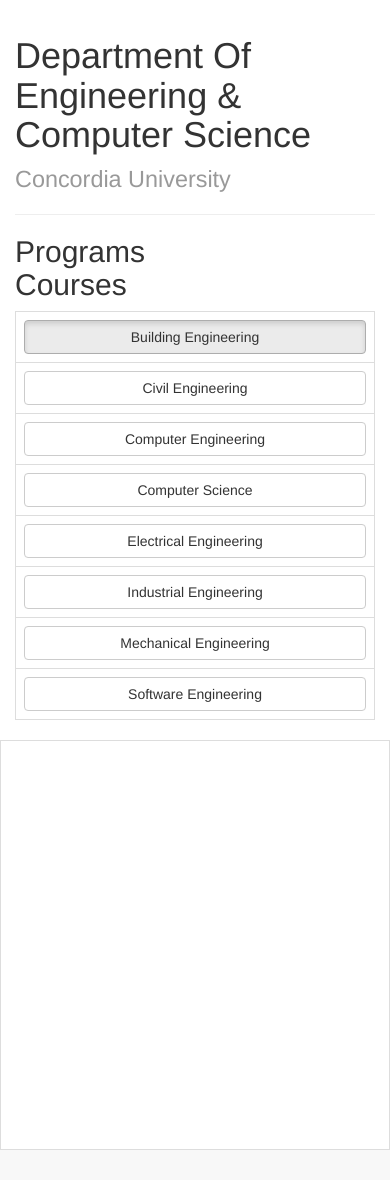
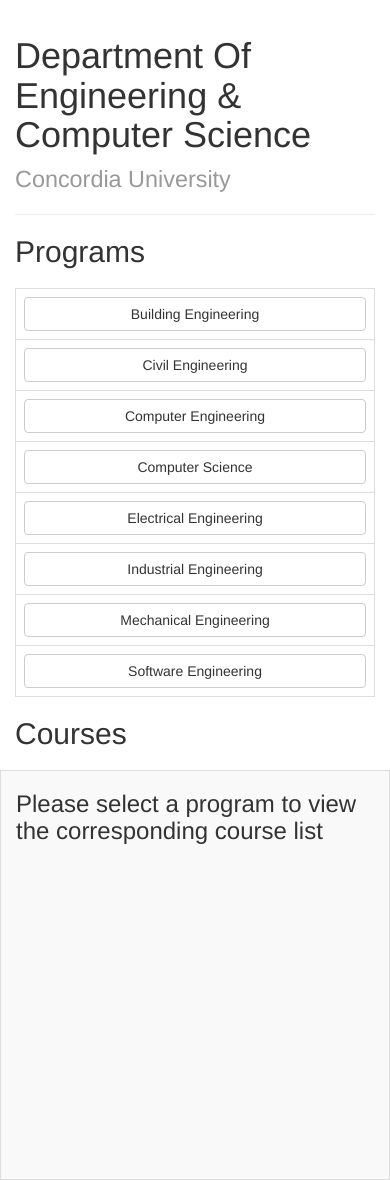
Before and after one commit to grodtron/SOEN341, a Django app: page /course-selection in a window 390 px wide. Shown: the part 54-1234 px from the top of the page. Before the commit the page ends 1204 px from the top, so only its background shows below. Run offline with Django 3.2, Linux system fonts and the light colour scheme; the visitor is signed in with stand-in values (Sample User, id 1); data that the repository does not hold is empty; some libraries are stand-ins or nearby versions.

Commit message:
Update to make the page display properly on mobile, tablets...

```diff
--- a/home/templates/home/course-selection.html
+++ b/home/templates/home/course-selection.html
@@ -14,12 +14,12 @@
 
 	function displayList(param){
 		changeClass(param);
-		var elems = document.getElementsByClassName('col-md-9 table-bordered');
+		var elems = document.getElementsByClassName('col-md-12 table-bordered');
 		for(var i = 0; i < elems.length; i++) {
-			elems[i].className = 'col-md-9 table-bordered hide';
+			elems[i].className = 'col-md-12 table-bordered hidden';
 		}
 		var element = "program"+param.id;
-		document.getElementById(element).className = 'col-md-9 table-bordered';
+		document.getElementById(element).className = 'col-md-12 table-bordered';
 	}
 </script>
 
@@ -27,15 +27,13 @@
 	<h1>Department Of Engineering & Computer Science <small>Concordia University</small></h1>
 	<hr>
 	<div class="row">
-	<div class="col-md-3"><h2 class="inline">Programs</h2></div>
-	<div class="col-md-9"><h2 class="inline">Courses</h2></div>
-	</div>
+		<div class="col-md-3"><h2 class="inline">Programs</h2>
 			<div class="row">
-	<p></p>
-		<div class="col-md-3">
+			</br>
+				<div class="col-md-12">
 					<table class="table table-bordered">
 						<tr>
-					<th><button type="button" id="0" class="btn btn-default btn-block active" onclick="displayList(this)">Building Engineering</button></th>
+							<th><button type="button" id="0" class="btn btn-default btn-block" onclick="displayList(this)">Building Engineering</button></th>
 						</tr>
 						<tr>
 							<th><button type="button" id="1" class="btn btn-default btn-block" onclick="displayList(this)">Civil Engineering</button></th>
@@ -60,7 +58,15 @@
 						</tr>
 					</table>
 				</div>
-		<div style="height:410px;overflow-y:scroll;" id="program0" class="col-md-9 table-bordered">
+			</div>
+		</div>
+		<div class="col-md-9"><h2 class="inline">Courses</h2>
+			<div class="row">
+			</br>
+				<div style="height:410px;background-color:#f9f9f9;" class="col-md-12 table-bordered">
+					<h3> Please select a program to view the corresponding course list </h3>
+				</div>
+				<div style="height:410px;overflow-y:scroll;" id="program0" class="col-md-12 table-bordered hidden">
 					<table class="table table-striped">
 						{% for course in bldgcourses %}
 						<tr>
@@ -76,7 +82,7 @@
 						{% endfor %}
 					</table>
 				</div>
-		<div style="height:410px;overflow-y:scroll;" id="program1" class="col-md-9 table-bordered hide">
+				<div style="height:410px;overflow-y:scroll;" id="program1" class="col-md-12 table-bordered hidden">
 					<table class="table table-striped">
 						{% for course in coencourses %}
 						<tr>
@@ -92,7 +98,7 @@
 						{% endfor %}
 					</table>
 				</div>
-		<div style="height:410px;overflow-y:scroll;" id="program2" class="col-md-9 table-bordered hide">
+				<div style="height:410px;overflow-y:scroll;" id="program2" class="col-md-12 table-bordered hidden">
 					<table class="table table-striped">
 						{% for course in civicourses %}
 						<tr>
@@ -108,7 +114,7 @@
 						{% endfor %}
 					</table>
 				</div>
-		<div style="height:410px;overflow-y:scroll;" id="program3" class="col-md-9 table-bordered hide">
+				<div style="height:410px;overflow-y:scroll;" id="program3" class="col-md-12 table-bordered hidden">
 					<table class="table table-striped">
 						{% for course in compcourses %}
 						<tr>
@@ -124,7 +130,7 @@
 						{% endfor %}
 					</table>
 				</div>
-		<div style="height:410px;overflow-y:scroll;" id="program4" class="col-md-9 table-bordered hide">
+				<div style="height:410px;overflow-y:scroll;" id="program4" class="col-md-12 table-bordered hidden">
 					<table class="table table-striped">
 						{% for course in eleccourses %}
 						<tr>
@@ -140,7 +146,7 @@
 						{% endfor %}
 					</table>
 				</div>
-		<div style="height:410px;overflow-y:scroll;" id="program5" class="col-md-9 table-bordered hide">
+				<div style="height:410px;overflow-y:scroll;" id="program5" class="col-md-12 table-bordered hidden">
 					<table class="table table-striped">
 						{% for course in inducourses %}
 						<tr>
@@ -156,7 +162,7 @@
 						{% endfor %}
 					</table>
 				</div>
-		<div style="height:410px;overflow-y:scroll;" id="program6" class="col-md-9 table-bordered hide">
+				<div style="height:410px;overflow-y:scroll;" id="program6" class="col-md-12 table-bordered hidden">
 					<table class="table table-striped">
 						{% for course in mechcourses %}
 						<tr>
@@ -172,7 +178,7 @@
 						{% endfor %}
 					</table>
 				</div>
-		<div style="height:410px;overflow-y:scroll;" id="program7" class="col-md-9 table-bordered hide">
+				<div style="height:410px;overflow-y:scroll;" id="program7" class="col-md-12 table-bordered hidden">
 				<table class="table table-striped">
 					{% for course in soencourses %}
 					<tr>
@@ -190,4 +196,6 @@
 			</div>
 			</div>
 		</div>
+	</div>
+</div>
 {% endblock %}
```
Lines whose indentation alone changed are shown as unchanged.
